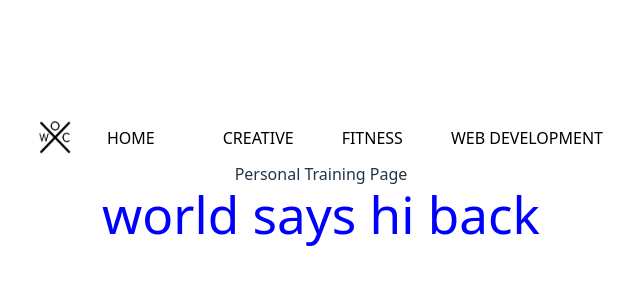
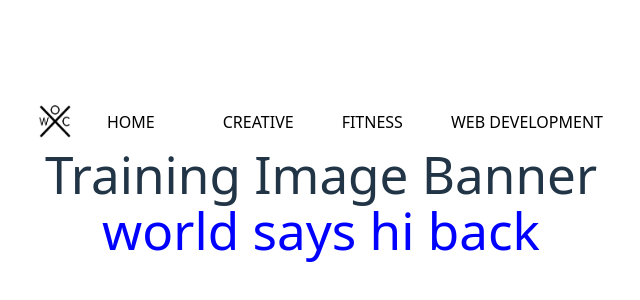
Before and after one commit to andywangpt/wreckcreation-website-react, a React (Vite) app: page /training in a window 1280 px wide. Shown: the part 222-522 px from the top of the page, without its empty margins (319-959 px from the left). Built offline with nearby package versions, Linux system fonts and the light colour scheme.

Commit message:
training page content

```diff
--- a/src/Pages/Training/TrainingPage.jsx
+++ b/src/Pages/Training/TrainingPage.jsx
@@ -2,7 +2,19 @@
 
 function Training() {
   return (
-    <div>Personal Training Page</div>
+     <div>
+        <h1>Training Image Banner</h1>
+
+         {/* TRAINING DESCRIPTION AND COPY
+
+         TRAINING PRICING
+
+        CONTACT
+
+        MAP OF REFLEX    */}
+
+
+      </div>
   )
 }
 
```
